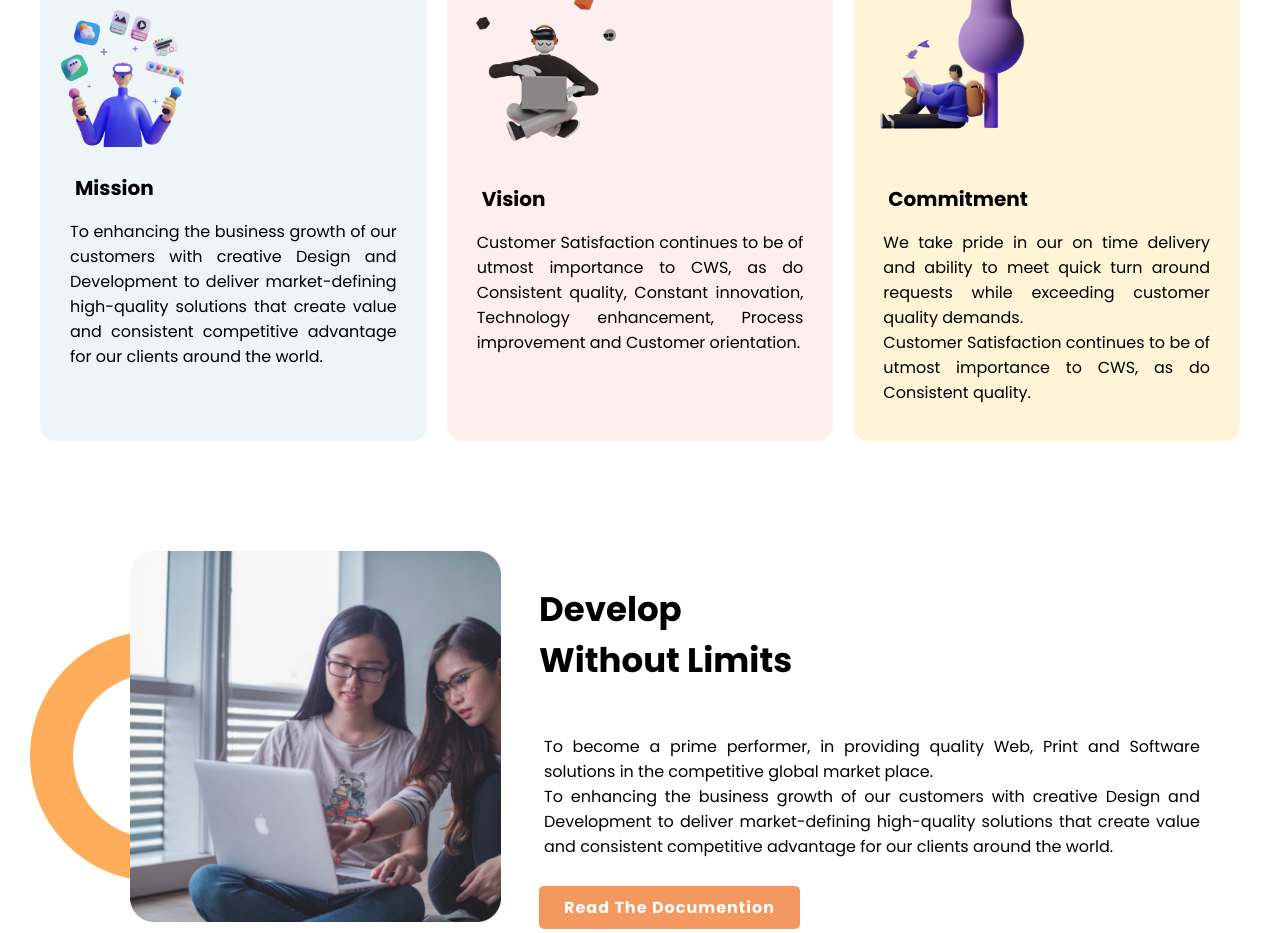
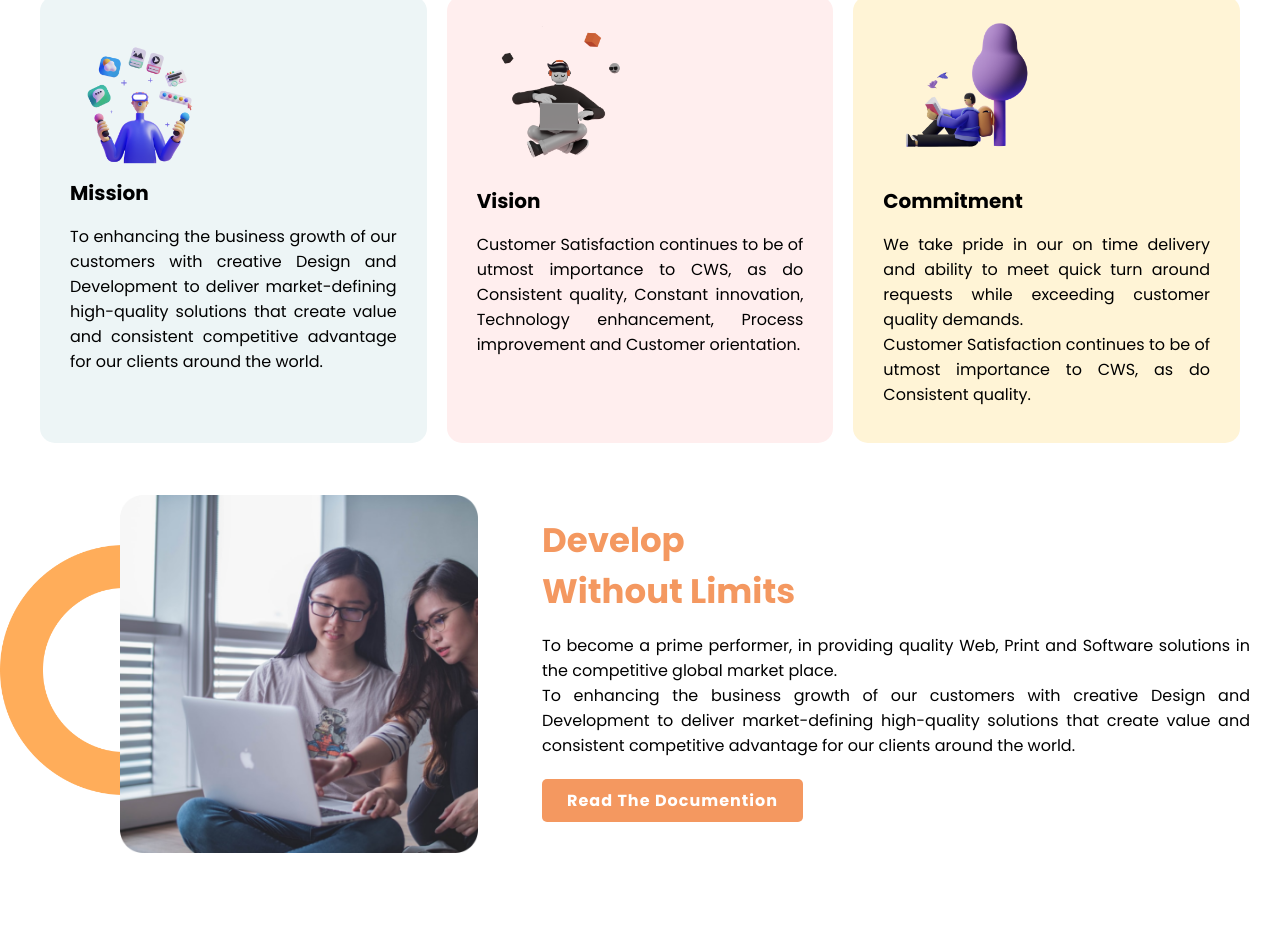
Before and after one commit to Ferdousnayeem/assignment-01, a plain HTML site: page index.html in a window 1280 px wide. Shown: the part 705-1638 px from the top of the page. Drawn offline with Linux system fonts and the light colour scheme.

Commit message:
four section final update

```diff
--- a/css/style.css
+++ b/css/style.css
@@ -1,7 +1,7 @@
 body {
     font-family: 'Poppins', sans-serif;
     margin: 0;
-    padding: 0 30px;
+    padding: 0;
 }
 
 h1 {
@@ -12,41 +12,49 @@ h1 {
 
 h2 {
     font-size: 34px;
+	padding: 0;
+    margin: 0;
 }
 
 h3 {
     font-size: 24px;
+	padding: 0;
+    margin: 0;
 }
 
 h4 {
     font-size: 20px;
-    padding-left: 25px;
-    margin: 10px;
-}
-
-p {
-    text-align: justify;
-    padding: 20px;
+    padding: 0;
+    margin: 0;
 }
 
 .banner-area {
     display: flex;
-    margin-bottom: 100px;
+}
+
+#first-banner-margin {
+    margin-top: 80px;
+}
+
+.banner-height {
+    height: 560px;
 }
 
 .top-banner {
     width: 50%;
 }
 
-.top-banner img {
-    width: 60%;
-    padding: 30px;
+.first-banner {
+    margin: 0px 50px;
+}
+
+.first-banner p {
+    margin: 30px 0px;
 }
 
 .banner-text {
     border-left: 5px solid tomato;
     padding-left: 10px;
-    margin-top: 50px;
 }
 
 .special-item {
@@ -61,17 +69,31 @@ p {
     background: #F49860;
     padding: 10px 25px;
     border-radius: 5px;
-    margin-left: 15px;
+}
+
+.top-banner img {
+    width: 60%;
+    padding: 20px 100px 0px 100px;
 }
 
 .middle-area-heading {
     text-align: center;
 }
 
+.boxes {
+    margin: 0px 30px;
+}
+
 .box {
-    width: 33.3%;
+    width: 33.33%;
     margin: 10px;
     border-radius: 15px;
+    padding: 20px 30px 20px 30px;
+    text-align: justify;
+}
+
+.box img {
+    width: 50%;
 }
 
 #box-1 {
@@ -86,51 +108,46 @@ p {
     background-color: #FFF4D6;
 }
 
-.box img {
-    width: 50%;
-    padding-top: 20px;
-}
-
-.middle-banner-1 p {
-    padding: 0px 30px 20px 30px;
-}
-
 .middle-banner-2 {
     width: 40%;
     background-image: url("../images/shapes/shape-1.png");
     background-repeat: no-repeat;
     background-size: 250px;
-    background-position-y: 80px;
-}
-
-.middle-banner-3, .middle-banner-4 {
-    width: 60%;
-    padding: 5px 30px 0px;
-
-}
-
-.middle-banner-3 h2, .middle-banner-4 h2 {
-    padding-left: 15px;
+    background-position-y: 50px;
 }
 
 .middle-banner-2 img {
-    width: 80%;
-    padding-left: 100px;
+    width: 70%;
+    padding-left: 120px;
 }
 
-.middle-banner-5 img {
-    width: 80%;
+.middle-banner-3,
+.middle-banner-4 {
+    width: 60%;
 }
+
+.first-banner-background {
+    padding: 20px 30px;
+}
+
+.first-banner-background p {
+    margin-bottom: 30px;
+    text-align: justify;
+}
+
+/* #img-bg {
+    height: 70vh;
+} */
 
 .middle-banner-5 {
     width: 40%;
     background-image: url("../images/shapes/shape-1.png");
     background-repeat: no-repeat;
     background-size: 130px;
-    background-position-x: 320px;
-    background-position-y: 310px;
+    background-position-x: 340px;
+    background-position-y: 330px;
 }
 
-#img-bg {
-    height: 80vh;
+.middle-banner-5 img {
+    width: 80%;
 }
--- a/index.html
+++ b/index.html
@@ -17,17 +17,20 @@
 
 <body>
 
-    <section class="banner-area">
+    <section id="first-banner-margin" class="banner-area banner-height">
         <div class="top-banner">
+            <div class="first-banner">
                 <div class="banner-text">
                     <h1>Hi,</h1>
                     <h1>I am <span class="special-item">Ferdous Nayeem</span></h1>
                 </div>
-            <p>I am a web designer from Noakhali, Bangladesh. I have rich experience in web site design and building and
+                <p>I am a web designer from Noakhali, Bangladesh. I have rich experience in web site design and building
+                    and
                     customization, also I am
                     good at wordpress. I love to talk with you about our unique.</p>
                 <a id="click-button" href="http://" target="_blank" rel="noopener noreferrer">Explore Now</a>
                 <p>Scroll Down To Explore More About Us.</p>
+            </div>
         </div>
 
         <div class="top-banner">
@@ -35,9 +38,9 @@
         </div>
     </section>
 
-    <section class="middle-banner-1">
-        <h2 class="middle-area-heading"> Mission in 2022</h2>
-        <div class="banner-area">
+    <section class="middle-banner banner-height">
+        <h2 class="middle-area-heading"> Mission in <span class="special-item">2022</span></h2>
+        <div class="banner-area boxes">
             <div id="box-1" class="box">
                 <img src="./images/illustrators/illustrator-1.png" alt="illustrator">
                 <h4>Mission</h4>
@@ -69,27 +72,32 @@
         </div>
     </section>
 
-    <section class="banner-area">
+    <section class="banner-area banner-height">
         <div class="middle-banner-2">
             <img src="./images/pictures/coding.png" alt="image of coding">
         </div>
 
         <div class="middle-banner-3">
-            <h2>Develop <br> Without Limits</h2>
-            <p>To become a prime performer, in providing quality Web, Print and Software solutions in the competitive
+            <div class="first-banner-background">
+                <h2 class="special-item"> Develop <br> Without Limits</h2>
+                <p>To become a prime performer, in providing quality Web, Print and Software solutions in the
+                    competitive
                     global market
                     place. <br>
                     To enhancing the business growth of our customers with creative Design and Development to deliver
                     market-defining
-                high-quality solutions that create value and consistent competitive advantage for our clients around the
+                    high-quality solutions that create value and consistent competitive advantage for our clients around
+                    the
                     world.</p>
                 <a id="click-button" href="http://" target="_blank" rel="noopener noreferrer">Read The Documention</a>
             </div>
+
+        </div>
     </section>
 
-    <section id="img-bg" class="banner-area">
-        <div class="middle-banner-4">
-            <h2>Know our <br> Global Community </h2>
+    <section id="img-bg" class="banner-area banner-height">
+        <div class="middle-banner-4 first-banner-background">
+            <h2 class="special-item">Know our <br> Global Community </h2>
             <p>To become a prime performer, in providing quality Web, Print and Software solutions in the competitive
                 global market
                 place. <br>
@@ -105,11 +113,6 @@
         </div>
     </section>
 
-    <section class="banner-area">
-
-
-    </section>
-
 </body>
 
 </html>
```
Also changed, not shown: images/person/person-6.png (added). Lines whose indentation alone changed are shown as unchanged.
